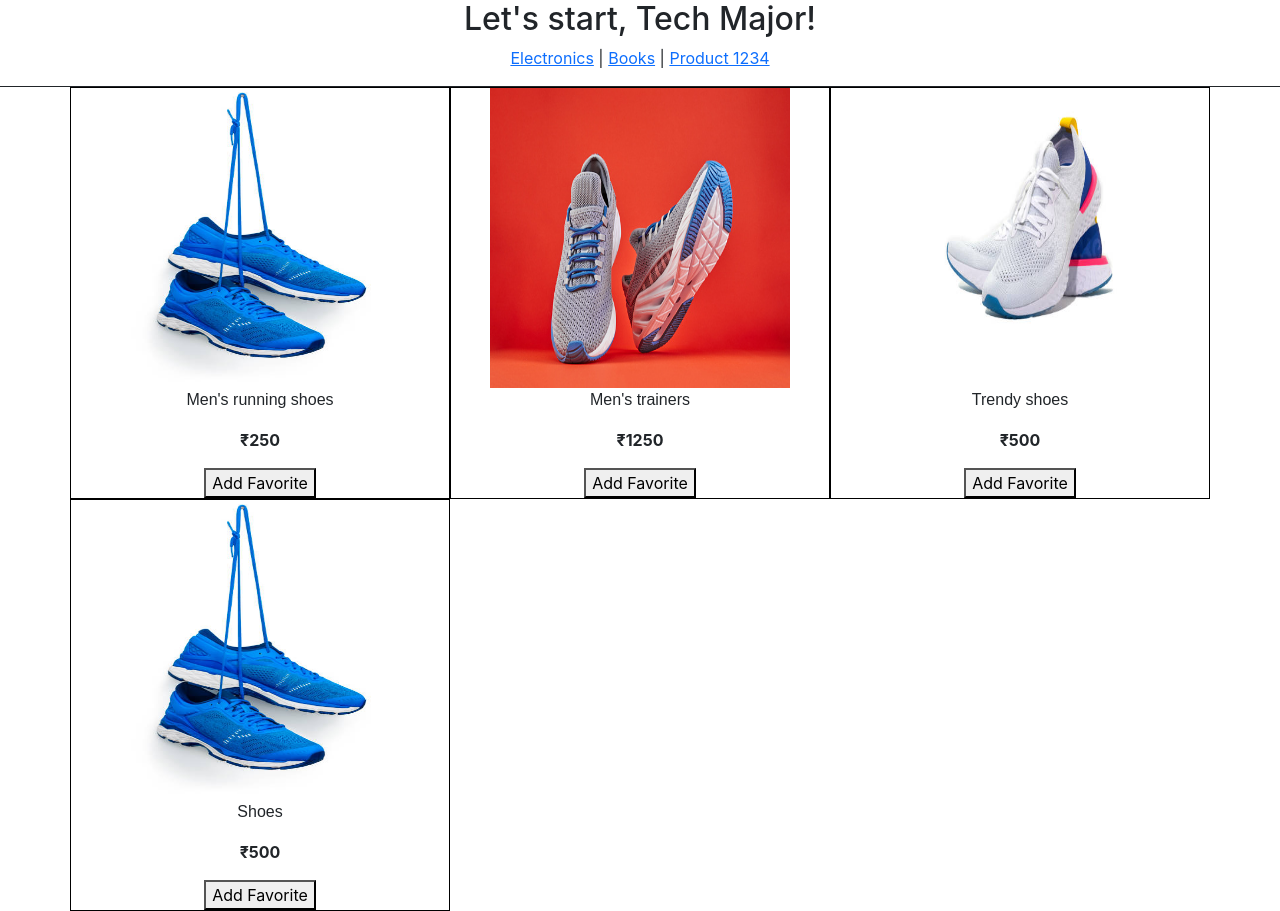
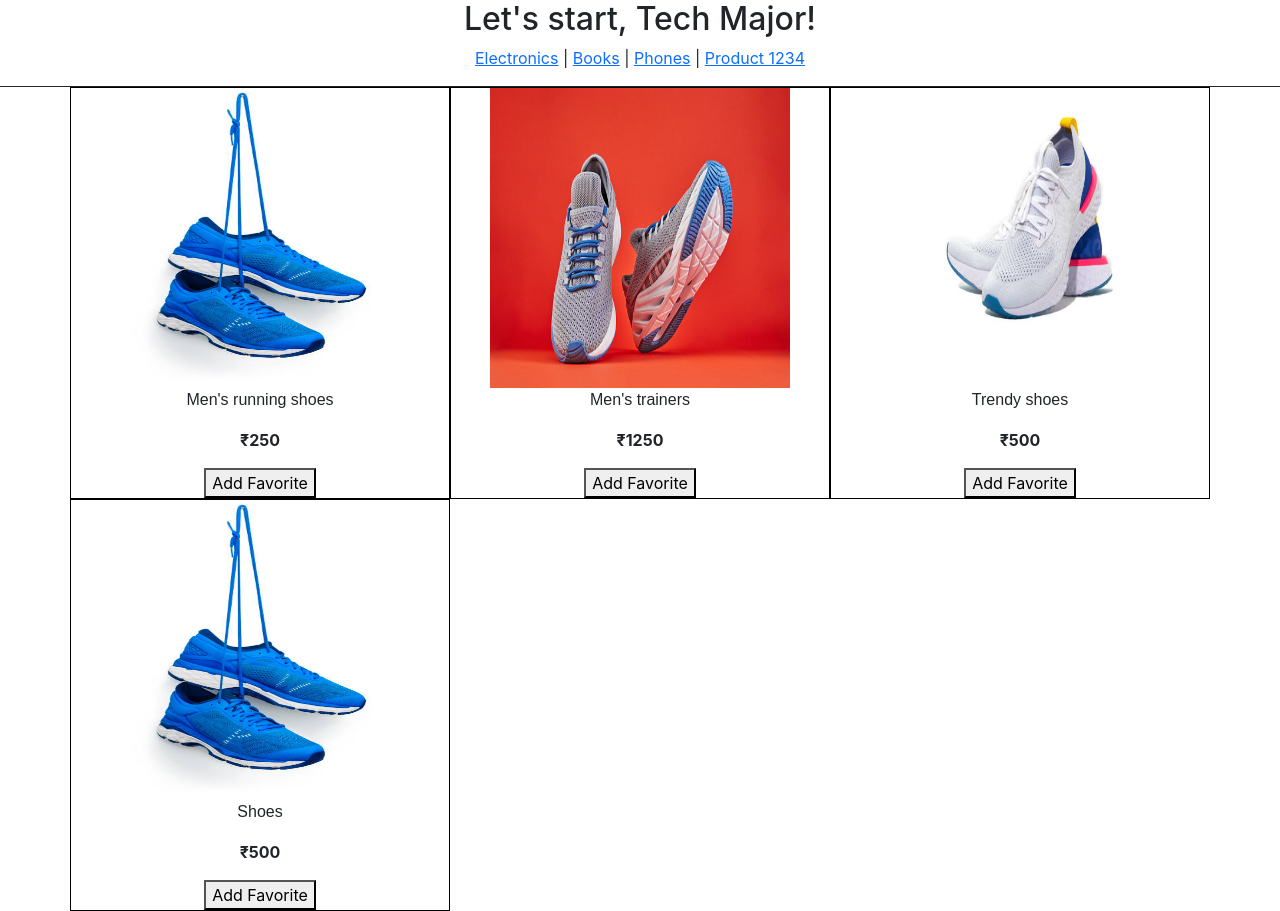
Before and after one commit to sumanthatva/techmajor, a React (Create React App) app: page / in a window 1280 px wide. Built offline with nearby package versions, Linux system fonts and the light colour scheme.

Commit message:
Redirect

```diff
--- a/src/App.js
+++ b/src/App.js
@@ -19,8 +19,10 @@
       >
         <Link to="/electronics">Electronics</Link> |{" "}
         <Link to="/books">Books</Link> | {" "}
+        {/* Phones redirects to electronics */}
+        <Link to="/phones">Phones</Link> | {" "}
+        <Link to="/products/1234">Product 1234</Link>
 
-        <Link to="/products/1234">Product 1234</Link>
       </nav>
       <ProductList products={products}/>
       {/* <div>
--- a/src/index.js
+++ b/src/index.js
@@ -2,7 +2,7 @@
 import ReactDOM from 'react-dom/client';
 import './index.css';
 import App from './App';
-import { BrowserRouter, Route, Routes } from "react-router-dom";
+import { BrowserRouter, Navigate, Route, Routes } from "react-router-dom";
 import Electronics from './components/pages/Electronics';
 import Books from './components/pages/Books';
 import ProductDetail from './components/pages/ProductDetail';
@@ -19,6 +19,8 @@
       <Route path="electronics" element={<Electronics/>}/>
       <Route path="books" element={<Books/>} />
       <Route path="/products/:productId" element={<ProductDetail/>}/>
+      {/* Redirect */}
+      <Route path="/phones" element={<Navigate to="/electronics"/>} />
     </Routes>
   </BrowserRouter>
 );
```
